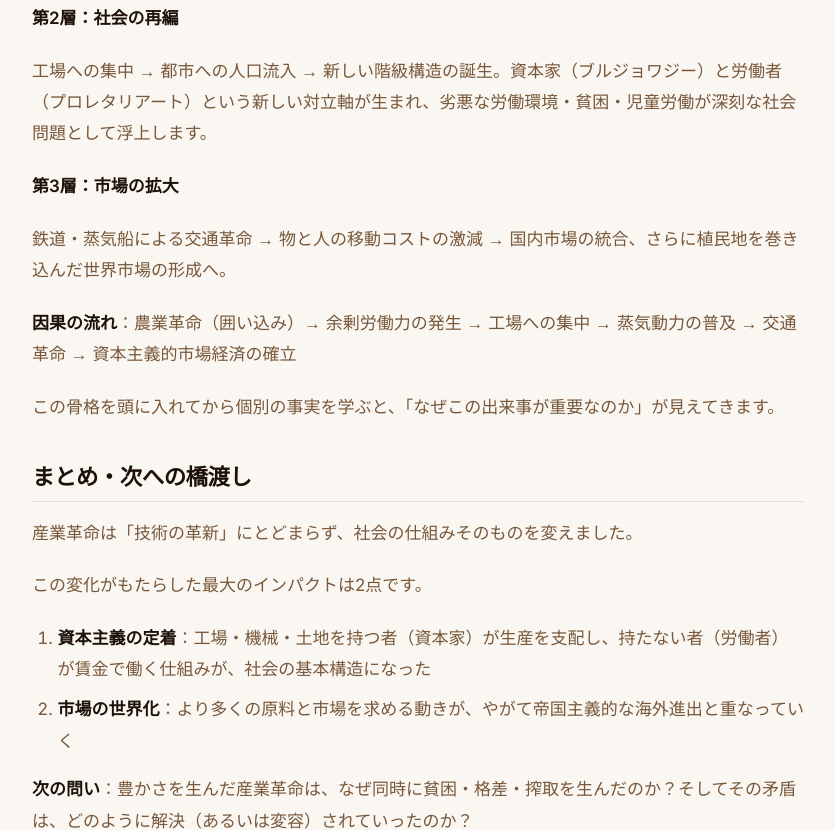
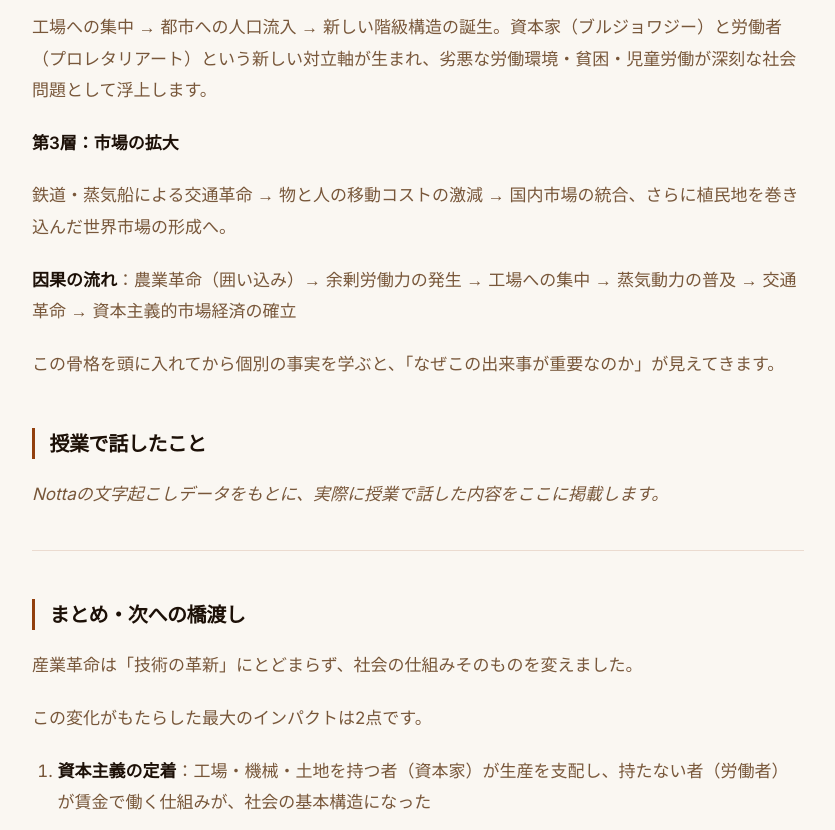
Before and after one commit to nabe-san/claude-kyoiku, an Astro site in the folder 歴史HP/: page /units/sangyo-kakumei in a window 1280 px wide. Shown: the part 997-1827 px from the top of the page, without its empty margins (82-917 px from the left). Built offline with nearby package versions, Linux system fonts and the light colour scheme; Astro itself is replaced by a stand-in of ours.

Commit message:
06272236

```diff
--- a/歴史HP/src/content/units/sangyo-kakumei.md
+++ b/歴史HP/src/content/units/sangyo-kakumei.md
@@ -36,6 +36,12 @@ materials: []
 
 この骨格を頭に入れてから個別の事実を学ぶと、「なぜこの出来事が重要なのか」が見えてきます。
 
+## 授業で話したこと
+
+*Nottaの文字起こしデータをもとに、実際に授業で話した内容をここに掲載します。*
+
+---
+
 ## まとめ・次への橋渡し
 
 産業革命は「技術の革新」にとどまらず、社会の仕組みそのものを変えました。
--- a/歴史HP/src/content/units/teikoku-shugi.md
+++ b/歴史HP/src/content/units/teikoku-shugi.md
@@ -34,6 +34,12 @@ materials:
 
 この骨格を頭に入れてから、各国の具体的な動きを学ぶと、個別の事実が「構造的な必然」として見えてきます。
 
+## 授業で話したこと
+
+*Nottaの文字起こしデータをもとに、実際に授業で話した内容をここに掲載します。*
+
+---
+
 ## まとめ・次への橋渡し
 
 帝国主義の時代を通じて、世界は「中心（列強）と周辺（植民地）」という非対称な構造に編成されました。この構造が20世紀の歴史を大きく規定します。
--- a/歴史HP/src/styles/global.css
+++ b/歴史HP/src/styles/global.css
@@ -331,10 +331,19 @@ a:hover { color: var(--accent); }
   line-height: 1.85;
 }
 .prose h2 {
-  font-size: 1.4rem;
-  margin: 2.5rem 0 1rem;
-  padding-bottom: 0.5rem;
-  border-bottom: 1px solid var(--border);
+  font-size: 1.25rem;
+  margin: 3rem 0 1.25rem;
+  padding: 0.15rem 0 0.15rem 0.9rem;
+  border-left: 3px solid var(--primary);
+  color: var(--text);
+}
+.prose h2:first-child {
+  margin-top: 0;
+}
+.prose hr {
+  border: none;
+  border-top: 1px solid var(--border);
+  margin: 2.5rem 0;
 }
 .prose p {
   color: var(--text-muted);
```
Also changed, not shown: 1 other file.
